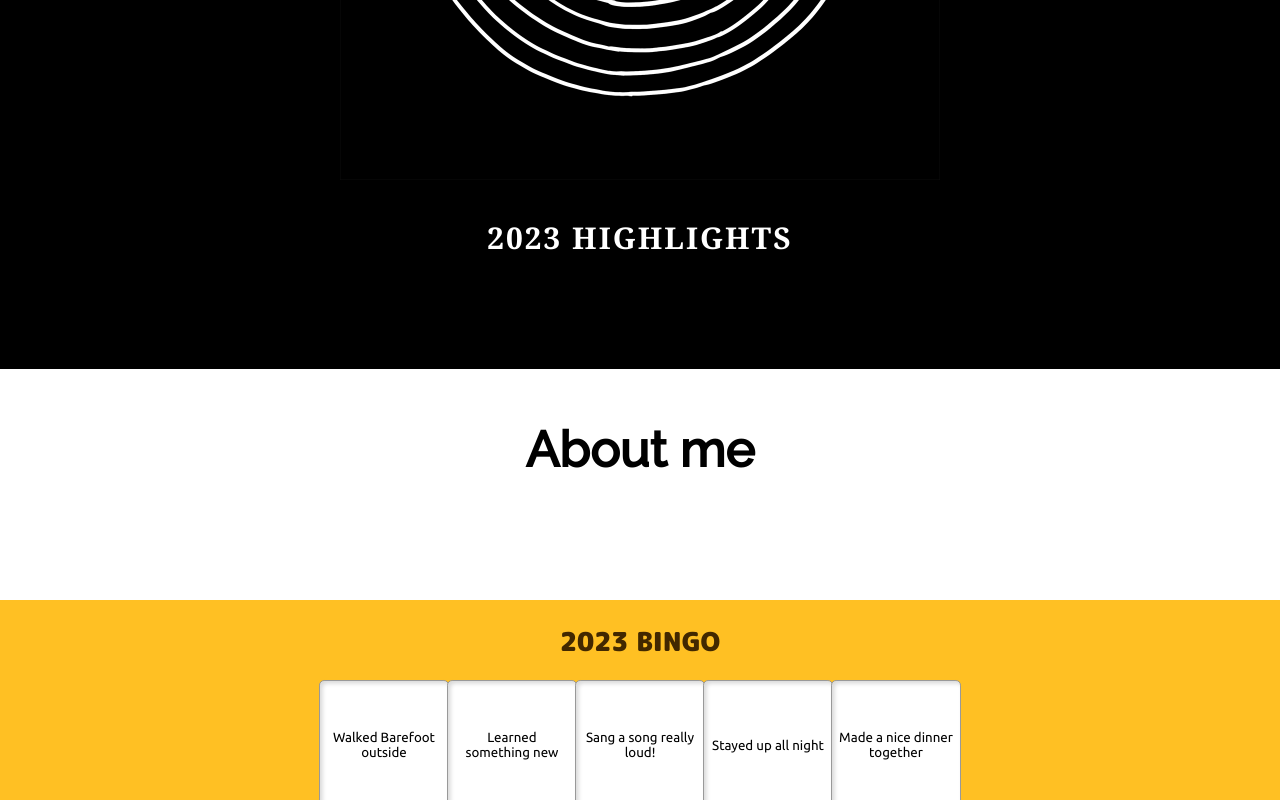
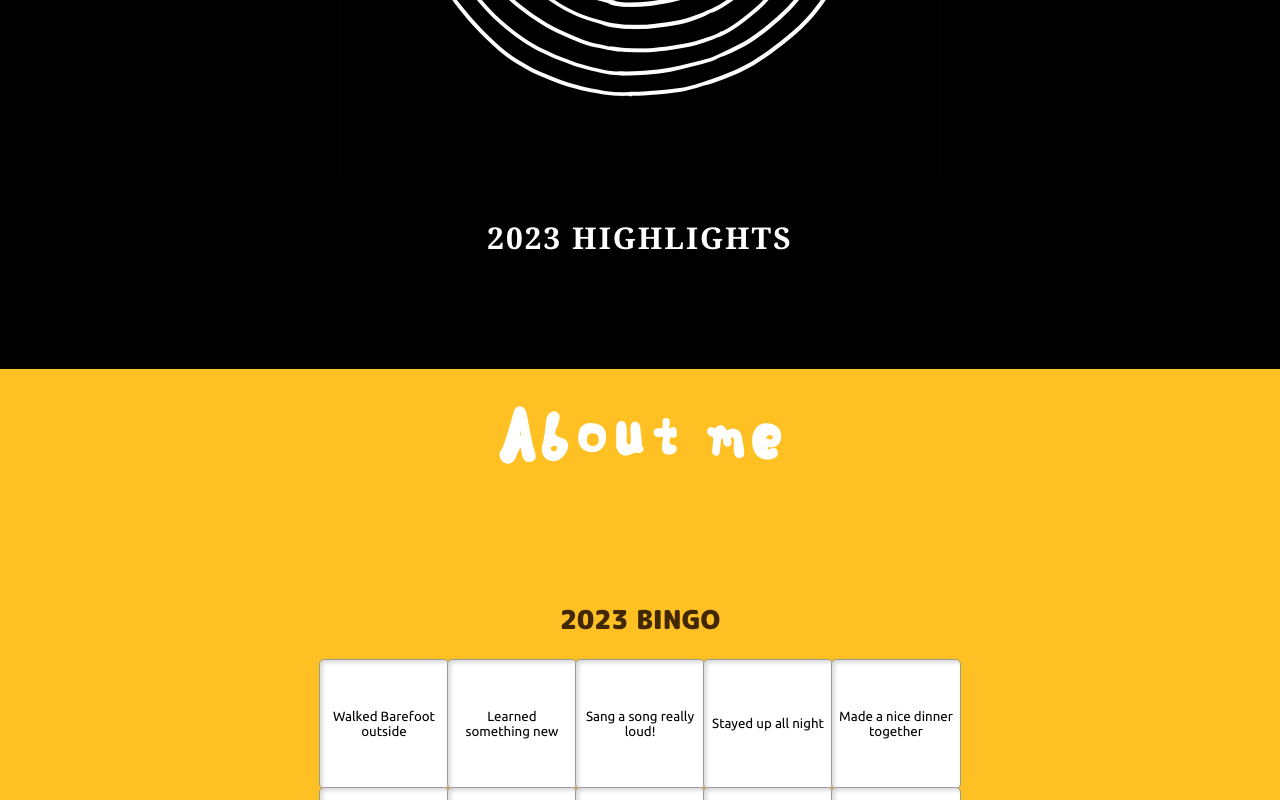
Before and after one commit to Vicky1756/vicky-recap, a React (Create React App) app: page / in a window 1280 px wide. Shown: the part 431-1231 px from the top of the page. Built offline with nearby package versions, Linux system fonts and the light colour scheme.

Commit message:
Add Bob font

```diff
--- a/src/Components/About/About.css
+++ b/src/Components/About/About.css
@@ -1,3 +1,11 @@
-.about-section{
-    background-color: #fff;
-}
+
+@font-face {
+    font-family: bobFont;
+    src: url(../../Assets/BoB.ttf);
+ }
+ .about-section {
+    font-family: bobFont;
+    color: #fff;
+    font-size: 30px;
+    padding-bottom: 20px;
+ }
--- a/src/Components/About/About.js
+++ b/src/Components/About/About.js
@@ -13,7 +13,7 @@ function About() {
               paddingBottom: "50px",
             }}
           >
-            <h1 style={{ fontSize: "3.1em", paddingBottom: "20px" }}>
+            <h1 className="About-content">
               About me
             </h1>
           </Col>
```
Also changed, not shown: src/Assets/BoB.ttf (added).
